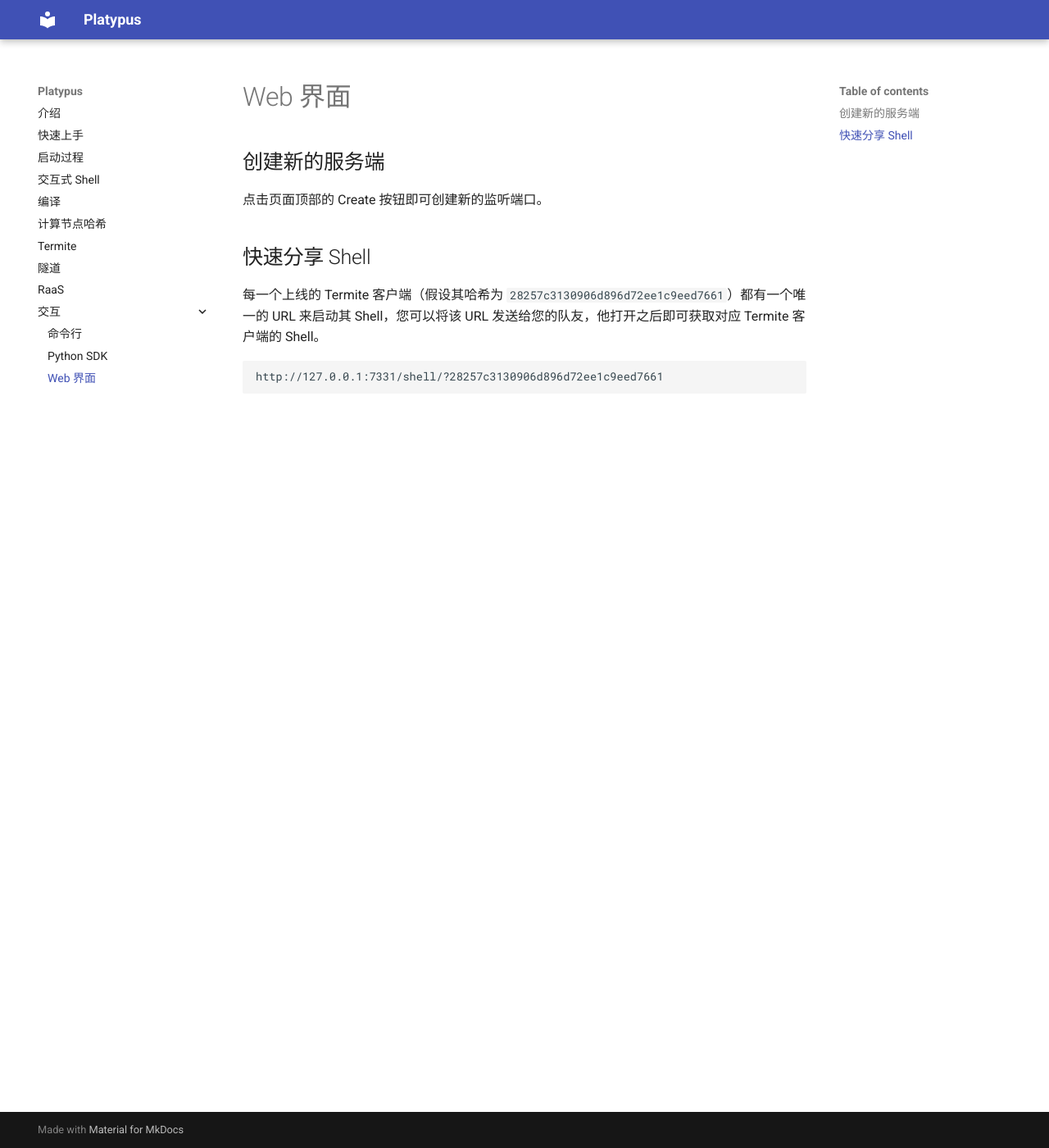
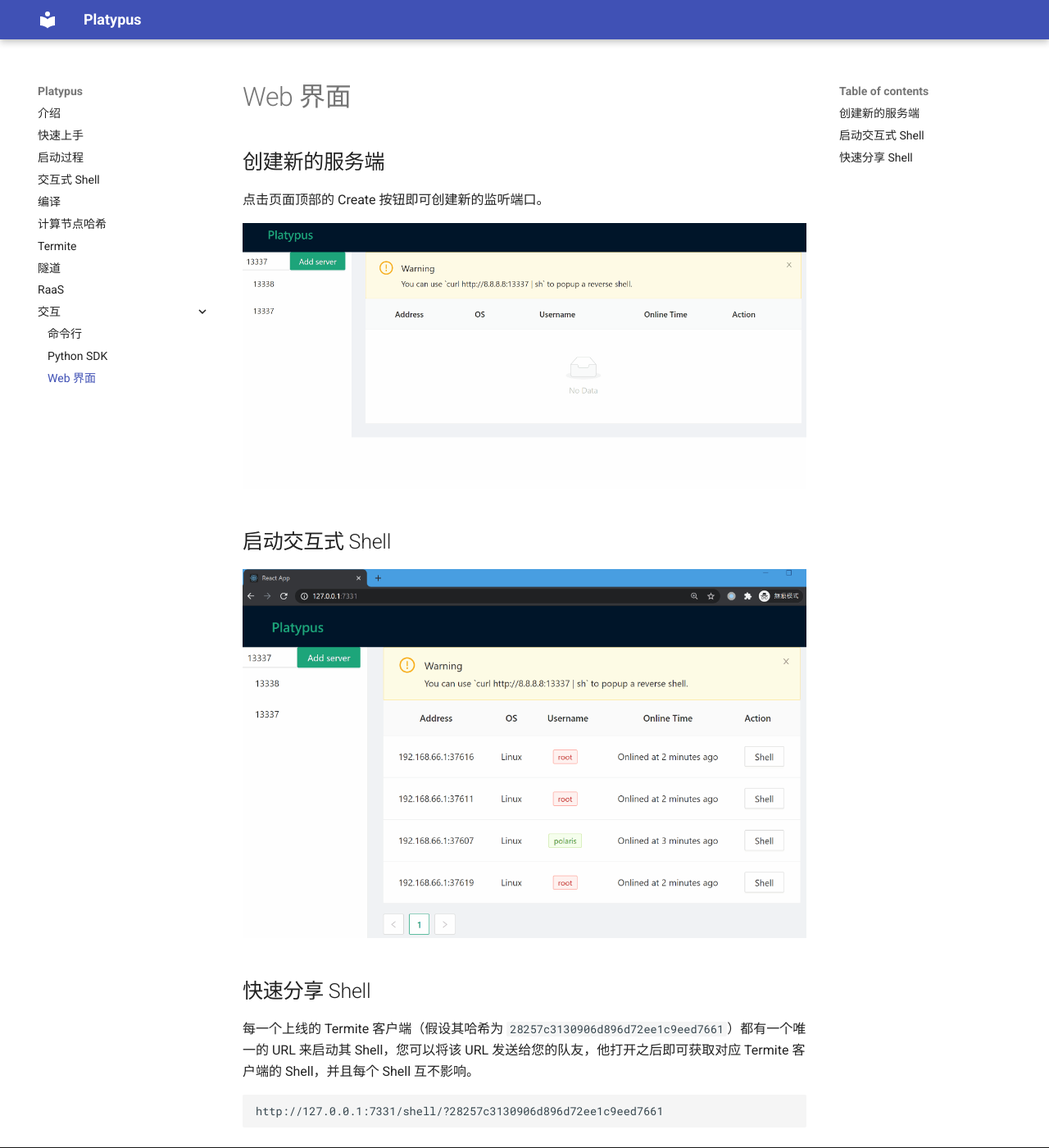
Before and after one commit to WangYihang/Platypus, an MkDocs documentation site: the page built from doc/zh/docs/交互/web.md, in a window 1280 px wide and 1400 px high. Shown: the whole window at 82% size. Built offline with MkDocs 1.6.1 and Material for MkDocs 9.7.7, drawn with Linux system fonts in a browser that asks for light colours.

Commit message:
[+] Update docs

````diff
--- a/doc/zh/docs/交互/web.md
+++ b/doc/zh/docs/交互/web.md
@@ -4,9 +4,15 @@
 
 点击页面顶部的 Create 按钮即可创建新的监听端口。
 
+![](/images/webui/add.gif)
+
+## 启动交互式 Shell
+
+![](/images/webui/shell.gif)
+
 ## 快速分享 Shell
 
-每一个上线的 Termite 客户端（假设其哈希为 `28257c3130906d896d72ee1c9eed7661`）都有一个唯一的 URL 来启动其 Shell，您可以将该 URL 发送给您的队友，他打开之后即可获取对应 Termite 客户端的 Shell。
+每一个上线的 Termite 客户端（假设其哈希为 `28257c3130906d896d72ee1c9eed7661`）都有一个唯一的 URL 来启动其 Shell，您可以将该 URL 发送给您的队友，他打开之后即可获取对应 Termite 客户端的 Shell，并且每个 Shell 互不影响。
 
 ```
 http://127.0.0.1:7331/shell/?28257c3130906d896d72ee1c9eed7661
````
Also changed, not shown: doc/zh/docs/07-termite.md (+4 -0 lines), doc/zh/docs/09-raas.md (+2 -0 lines), doc/zh/docs/images/webui/add.gif (added), doc/zh/docs/images/webui/raas.gif (added), doc/zh/docs/images/webui/shell.gif (added), doc/zh/docs/images/webui/upgrade.gif (added).
